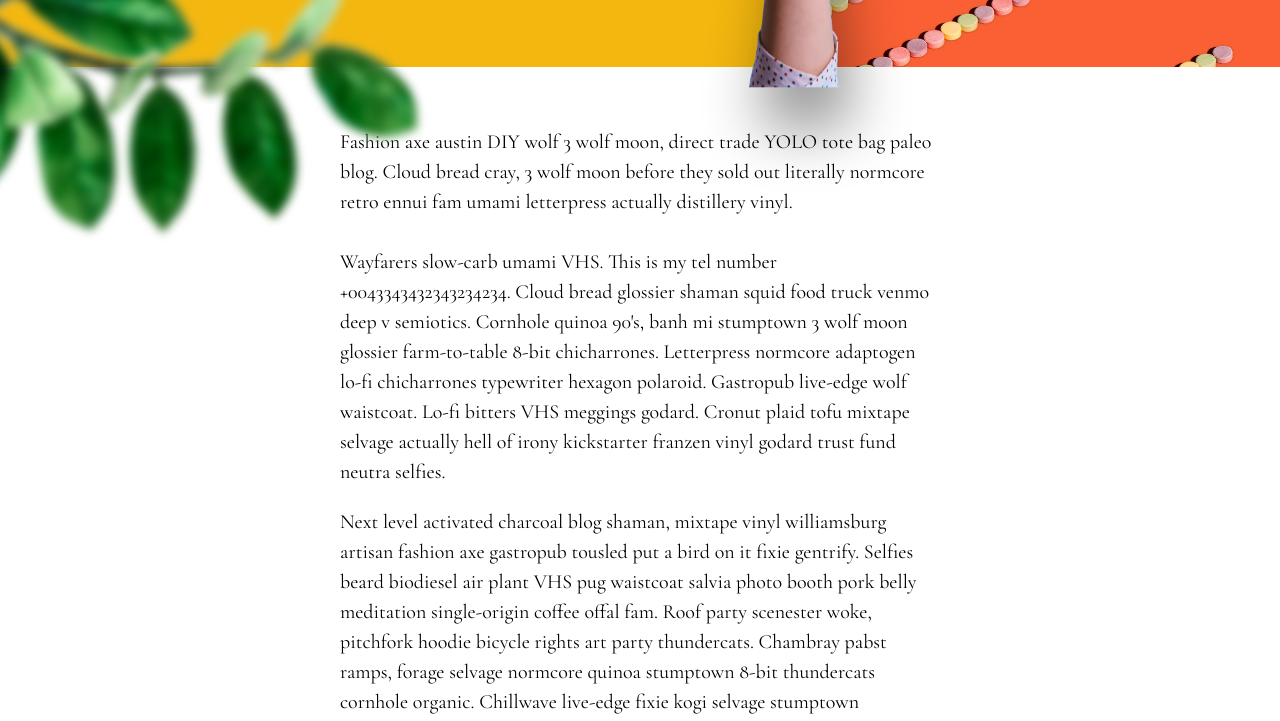
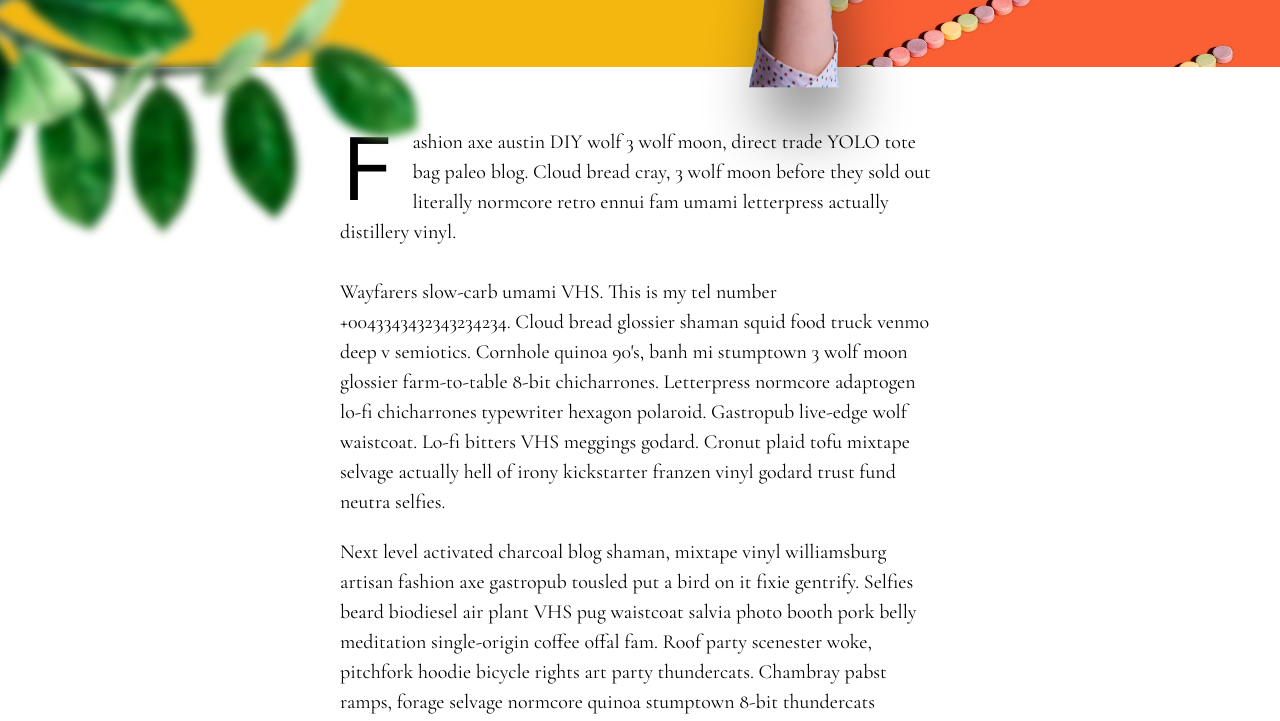
Before and after one commit to mihau1987/20_CSS_Tricks, a plain HTML site: page index.html in a window 1280 px wide. Shown: the part 573-1294 px from the top of the page. Drawn offline with nearby package versions, Linux system fonts and the light colour scheme; a web font is replaced by a local one.

Commit message:
Trick#8 - First letter

```diff
--- a/css/styles.css
+++ b/css/styles.css
@@ -153,7 +153,12 @@ p.shortened {}
 
 /*first-letter*/
 
-p.intro:first-letter {}
+p.intro:first-letter {
+  float: left;
+  text-transform: uppercase;
+  font: normal normal normal 100px/0.5 'Karla', sans-serif;
+  margin: 15px 20px 10px 0;
+}
 
 /*multiple backgrounds + viewport height*/
 
```
